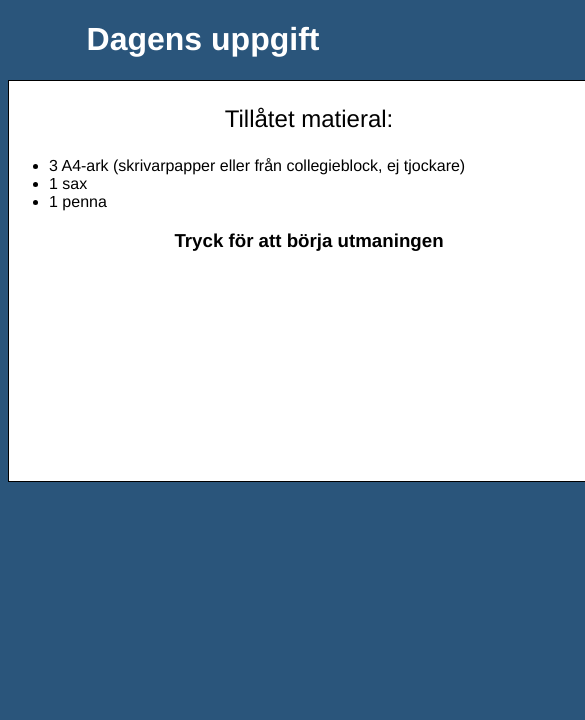
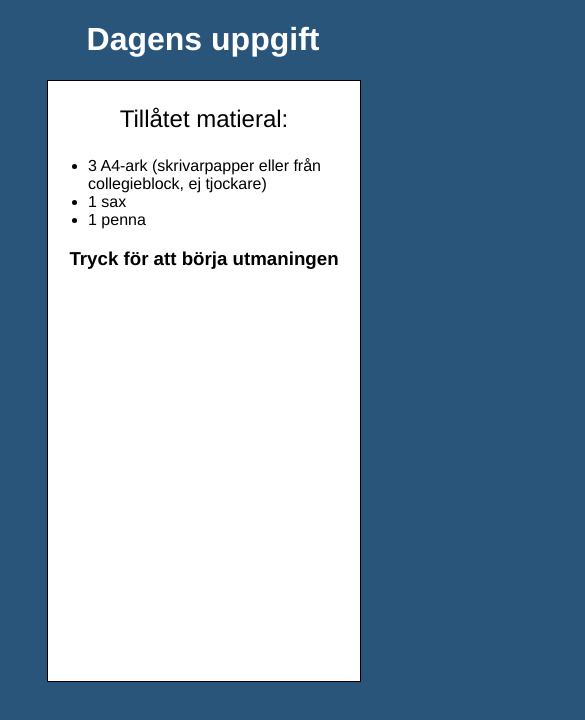
Before and after one commit to gaffel85/best-i-slekt, a Vue app: page / in a window 390 px wide. Shown: the top 720 px of the page, 585 px wide, since content can reach past the window. Built offline with nearby package versions, Linux system fonts and the light colour scheme.

Commit message:
Mobile friendly

```diff
--- a/src/components/Assignment.vue
+++ b/src/components/Assignment.vue
@@ -46,8 +46,8 @@ export default {
 .card {
   background-color: transparent;
   margin: auto;
-  width: 600px;
-  height: 400px;
+  width: 80%;
+  height: 600px;
   perspective: 1000px; /* Remove this if you don't want the 3D effect */
 }
 
```
